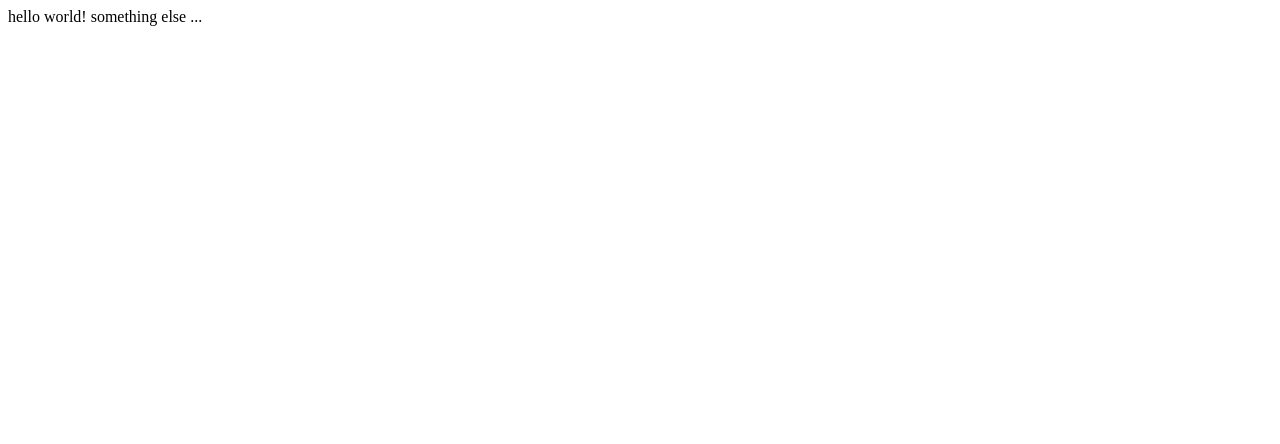
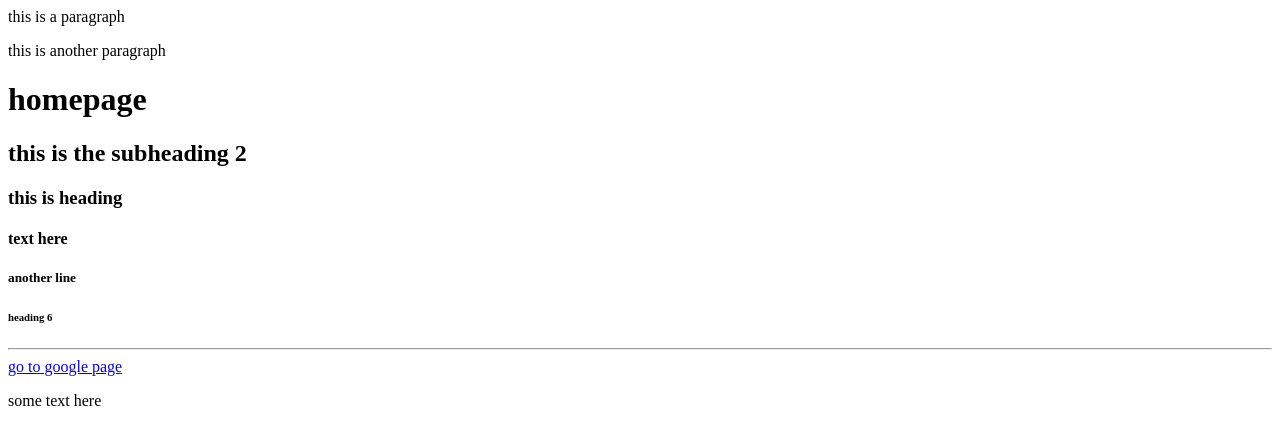
Before and after one commit to biigii/project1august2022, a plain HTML site: page index.html in a window 1280 px wide. Drawn offline with Linux system fonts and the light colour scheme.

Commit message:
html tags element added

```diff
--- a/index.html
+++ b/index.html
@@ -1,2 +1,11 @@
-hello world!
-something else ...
+<p>this is a paragraph</p>
+<p>this is another paragraph</p>
+<h1>homepage</h1>
+<h2>this is the subheading 2</h2>
+<h3>this is heading</h3>
+<h4>text here</h4>
+<h5>another line</h5>
+<h6>heading 6</h6>
+<hr />
+<a href="https://www.google.com">go to google page</a>
+<p>some text here</p>
```
Also changed, not shown: 1 other file.
